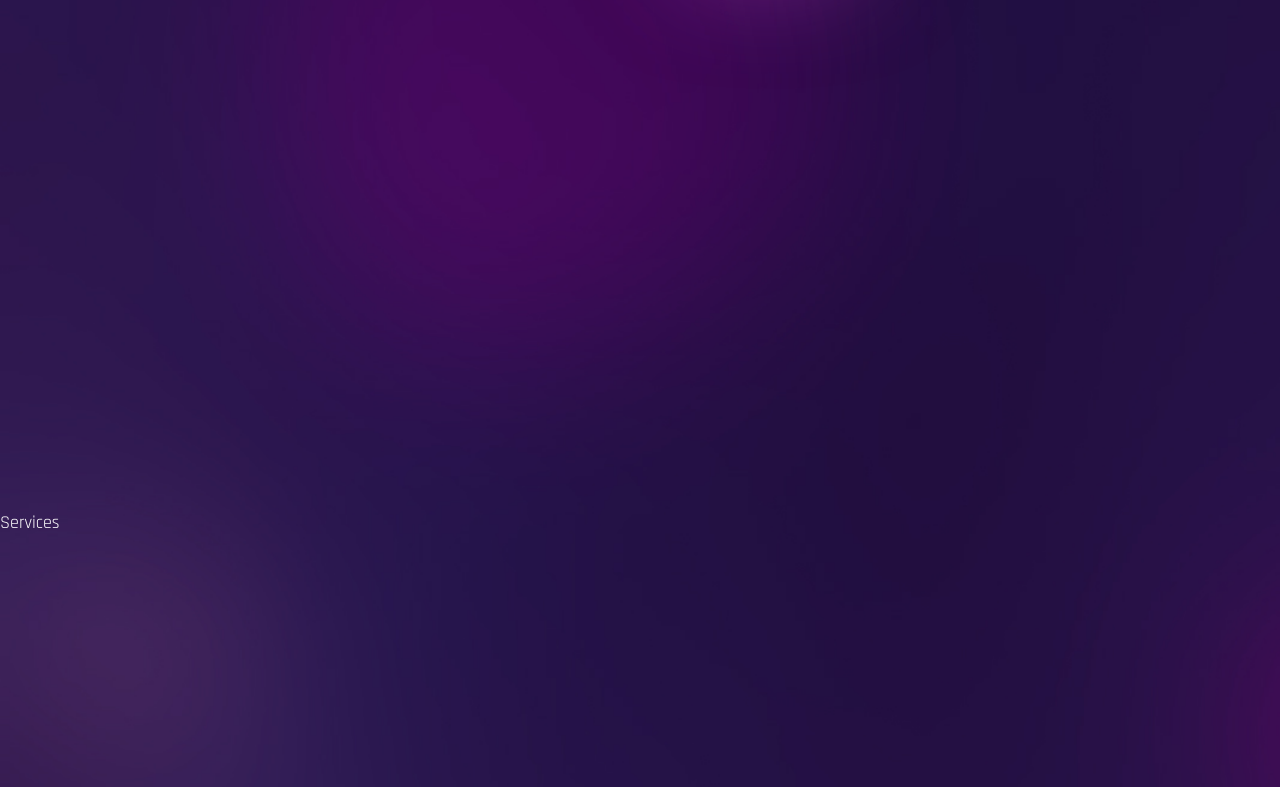
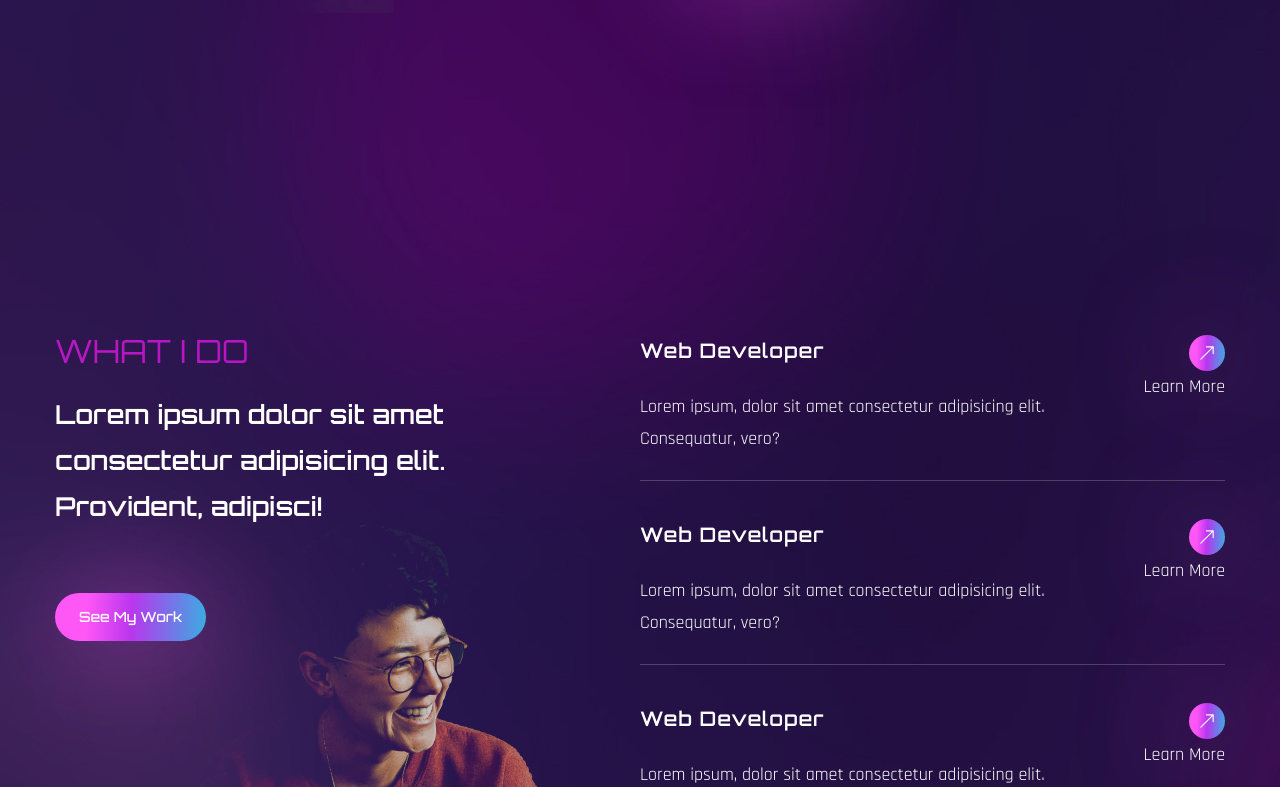
Before and after one commit to dev-kishor138/Portfolio-1.0, a React (Create React App) app: page / in a window 1280 px wide. Shown: the part 1413-2200 px from the top of the page. Built offline with nearby package versions, Linux system fonts and the light colour scheme; the HTML template or start-up script is replaced by a standard one; a web font is replaced by a local one.

Commit message:
complete services section

```diff
--- a/src/components/Banner.js
+++ b/src/components/Banner.js
@@ -13,7 +13,7 @@
 const Banner = () => {
   return (
     <section
-      className="min-h-[85vh] lg:min-h-[78vh] flex items-center"
+      className="min-h-[85vh] lg:min-h-[78vh] lg:mb-5 flex items-center"
       id="home"
     >
       <div className="container mx-auto">
@@ -61,7 +61,7 @@
               initial="hidden"
               whileInView={"show"}
               viewport={{ once: false, amount: 0.7 }}
-              className="flex max-w-max gap-x-6 items-center mb-12 mx-auto lg:mx-0"
+              className="flex max-w-max gap-x-6 items-center mb-6 mx-auto lg:mx-0"
             >
               <button className="btn btn-lg">Contact me</button>
               <a href="#" className="text-gradient btn-link">
--- a/src/components/Services.js
+++ b/src/components/Services.js
@@ -1,10 +1,84 @@
 import React from "react";
+import {BsArrowUpRight} from "react-icons/bs"
+import { motion } from "framer-motion";
+import { fadeIn } from "../variants";
 
+const services = [
+  {
+    name: "Web Developer",
+    details: "Lorem ipsum, dolor sit amet consectetur adipisicing elit. Consequatur, vero?",
+    link: "Learn More"
+  },
+  {
+    name: "Web Developer",
+    details: "Lorem ipsum, dolor sit amet consectetur adipisicing elit. Consequatur, vero?",
+    link: "Learn More"
+  },
+  {
+    name: "Web Developer",
+    details: "Lorem ipsum, dolor sit amet consectetur adipisicing elit. Consequatur, vero?",
+    link: "Learn More"
+  },
+  {
+    name: "Web Developer",
+    details: "Lorem ipsum, dolor sit amet consectetur adipisicing elit. Consequatur, vero?",
+    link: "Learn More"
+  },
+
+]
 const Services = () => {
   return (
-    <div className="section" id="services">
-      Services
-    </div>
+    <section className="section lg:mt-40" id="services">
+      <div className="container mx-auto">
+        <div className="flex flex-col lg:flex-row">
+          {/* text & image */}
+          <motion.div
+           variants={fadeIn("right", 0.3)}
+           initial="hidden"
+           whileInView={"show"}
+           viewport={{ once: false, amount: 0.3 }}
+            className="flex-1 lg:bg-services lg:bg-bottom bg-no-repeat mix-blend-lighten mb-12 lg:mb-0">
+            <h2 className="h2 text-accent mb-6">What I Do</h2>
+            <h3 className="h3 max-w-[455px] mb-16">
+              Lorem ipsum dolor sit amet consectetur adipisicing elit. Provident, adipisci!
+            </h3>
+            <button className="btn btn-sm">See My Work</button>
+          </motion.div>
+          {/* Services */}
+          <motion.div
+             variants={fadeIn("left", 0.5)}
+             initial="hidden"
+             whileInView={"show"}
+             viewport={{ once: false, amount: 0.3 }}className="flex-1">
+            {/* services list */}
+            <div>
+              {
+                services.map((service, index) => {
+                  // destructuring service
+                  const {name, details, link} = service
+                  return (
+                    <div className="border-b border-white/20 h-[146px] mb-[38px] flex" key={index}>
+                      <div className="max-w-[475px]">
+                        <h4 className="text-[20px] tracking-wider font-primary font-semibold mb-6">{name}</h4>
+                        <p className="font-secondary leading-light">{ details}</p>
+                      </div>
+                      <div className="flex flex-col flex-1 items-end">
+                        <a className="btn w-9 h-9 mb-[42] flex justify-center items-center" href="#">
+                          <BsArrowUpRight/>
+                        </a>
+                        <a href="#">
+                          {link}
+                        </a>
+                      </div>
+                    </div>
+                  )
+                } )
+              }
+            </div>
+          </motion.div>
+        </div>
+      </div>
+    </section>
   );
 };
 
```
